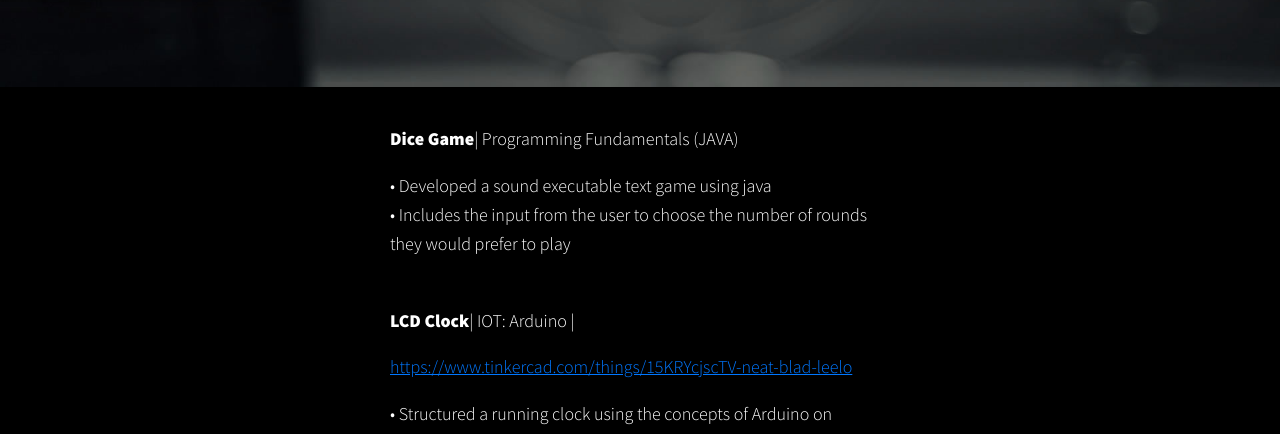
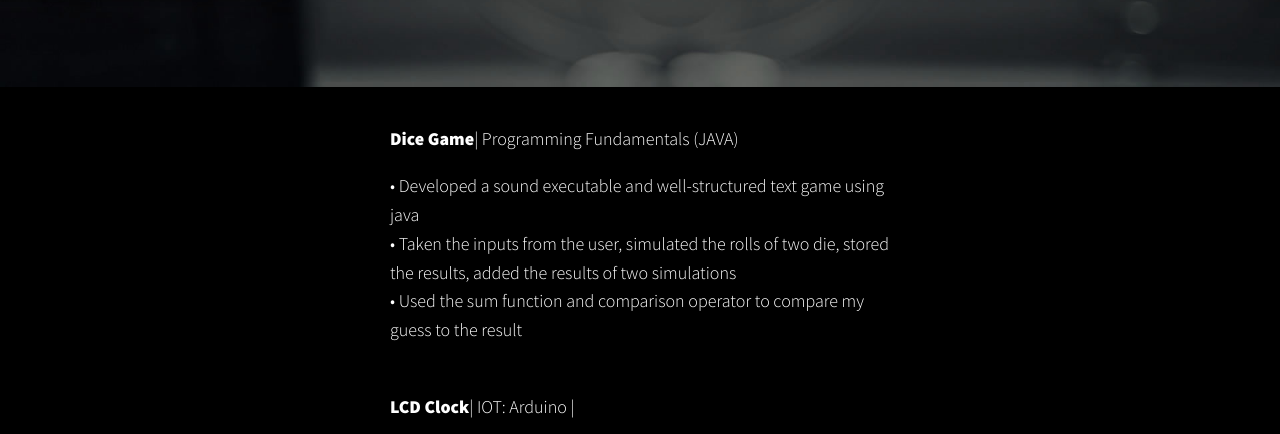
Before and after one commit to Kartvya88/KartvyagajeraP.github.io, a plain HTML site: page portfolio-item.html in a window 1280 px wide. Shown: the part 353-787 px from the top of the page. Drawn offline with nearby package versions, Linux system fonts and the light colour scheme.

Commit message:
Update portfolio-item.html

```diff
--- a/portfolio-item.html
+++ b/portfolio-item.html
@@ -42,8 +42,10 @@
 
         <div class="portfolio-item-individual">
             <p class="java"><b>Dice Game</b>| Programming Fundamentals (JAVA)</p>
-            <p>•	Developed a sound executable text game using java <br>
-                •	Includes the input from the user to choose the number of rounds they would prefer to play
+            <p>•	Developed a sound executable and well-structured text game using java <br>
+•	Taken the inputs from the user, simulated the rolls of two die, stored the results, added the results of two simulations <br>
+•	Used the sum function and comparison operator to compare my guess to the result
+
                  </p>
 
 
```
